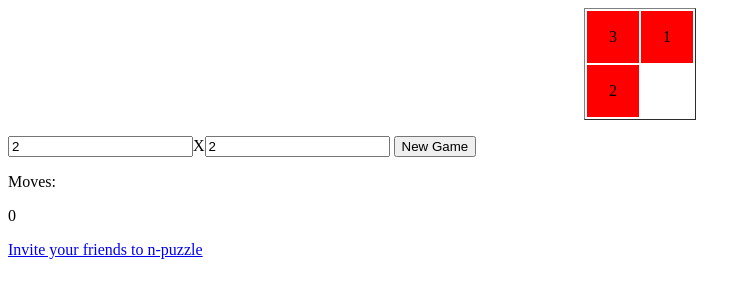
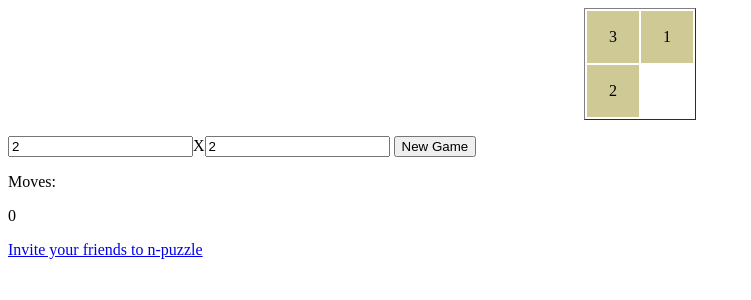
Before and after one commit to abhirama/n-puzzle, a PHP site: page /n-puzzle.php in a window 1280 px wide. Shown: the top 300 px of the page, without its empty margins (0-751 px from the left). Run offline with PHP 8.4, Linux system fonts and the light colour scheme; some libraries are stand-ins or nearby versions.

Commit message:
Changed cell color

```diff
--- a/n-puzzle.php
+++ b/n-puzzle.php
@@ -19,7 +19,7 @@
 			}
 
 			.cell {
-				background-color: red;
+				background-color: #CFC996;
 				cursor: pointer;
 			}
 
```
